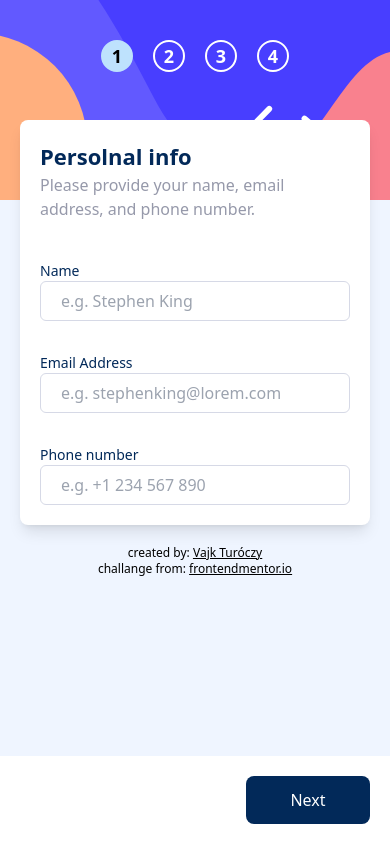
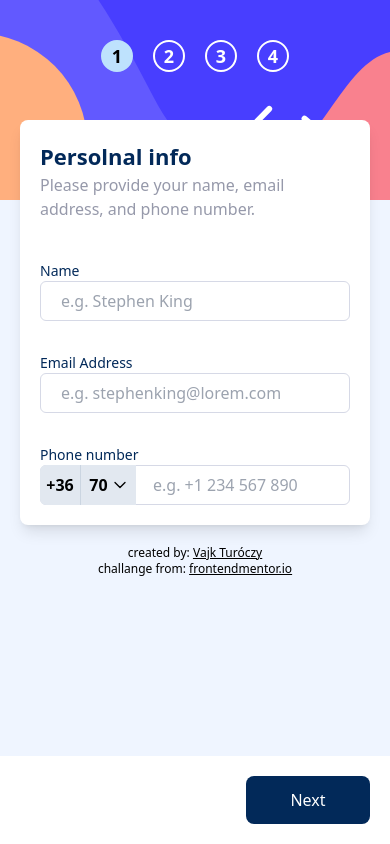
Before and after one commit to Vajk93/multi-step-form, an Angular app: page / in a window 390 px wide. Built offline with nearby package versions, Linux system fonts and the light colour scheme.

Commit message:
[FIX] added mobile phone strict validations and remove navigation after submit order

```diff
--- a/src/app/components/forms/step-1/step-1.component.html
+++ b/src/app/components/forms/step-1/step-1.component.html
@@ -22,17 +22,33 @@
 
             </div>
             <input formControlName="email" type="email" id="email" placeholder="e.g. stephenking@lorem.com"
-            [ngClass]="isSubmitClicked && form.get('email')?.hasError('required') ? 'border-red-500' : 'border-[#D6D9E6]'">
+                [ngClass]="isSubmitClicked && form.get('email')?.hasError('required') ? 'border-red-500' : 'border-[#D6D9E6]'">
         </div>
 
-        <div class="my-form mt-8">
+        <div class="my-form mt-8 relative">
             <div class="flex justify-between">
                 <label for="phone">Phone number</label>
                 <span *ngIf="isSubmitClicked && form.get('phone')?.hasError('required')" class="text-sm text-red-500 font-bold">Enter phone number</span>
+                <span *ngIf="isSubmitClicked && form.get('phone')?.hasError('minlength')" class="text-sm text-red-500 font-bold">Enter at least 7 digits</span>
+                <span *ngIf="isSubmitClicked && form.get('phone')?.hasError('maxlength')" class="text-sm text-red-500 font-bold">Enter only 7 digits</span>
             </div>
-            <input formControlName="phone" type="text" id="phone" placeholder="e.g. +1 234 567 890"
-            [ngClass]="isSubmitClicked && form.get('phone')?.hasError('required') ? 'border-red-500' : 'border-[#D6D9E6]'">
-        </div>
+            <input formControlName="phone" type="tel" pattern="[0-9]*" id="phone" placeholder="e.g. +1 234 567 890" (input)="validateNumberInput($event)"
+                class="!pl-28 lg:!pl-[120px]"
+                [ngClass]="isSubmitClicked && form.get('phone')?.hasError('required') ? 'border-red-500' : 'border-[#D6D9E6]'">
+            <div class="absolute left-0 bottom-0 h-10 lg:h-[52px] w-10 lg:w-[52px] bg-slate-200 rounded-l-md flex justify-center items-center font-bold select-none">
+                +36
+            </div>
+            <div (click)="isMobileOptionsOpen = !isMobileOptionsOpen" class="absolute left-10 lg:left-[52px] bottom-0 h-10 lg:h-[52px] w-14 lg:w-[60px] bg-slate-200 border-l-[1px] border-slate-300 flex justify-center items-center gap-1 cursor-pointer font-bold">
+                {{selectedPhoneElohivo}}
+                <svg [ngClass]="isMobileOptionsOpen ? 'rotate-[180deg]' : ''" class="size-4 transition-all" xmlns="http://www.w3.org/2000/svg" fill="none" viewBox="0 0 24 24" stroke-width="2" stroke="currentColor"><path stroke-linecap="round" stroke-linejoin="round" d="m19.5 8.25-7.5 7.5-7.5-7.5" /></svg>
+            </div>
+            <div *ngIf="isMobileOptionsOpen"
+                class="absolute top-[60px] left-10 lg:left-[52px] lg:top-[80px] w-14 lg:w-[60px] h-[100px] bg-white shadow rounded-b-md border-[1px] border-slate-300 border-t-0 flex flex-col items-center justify-around cursor-pointer select-none">
+                <p (click)="selectPhoneElohivo(20)" class="lg:hover:bg-slate-200 w-full h-full flex items-center justify-center">20</p>
+                <p (click)="selectPhoneElohivo(30)" class="lg:hover:bg-slate-200 w-full h-full flex items-center justify-center">30</p>
+                <p (click)="selectPhoneElohivo(70)" class="lg:hover:bg-slate-200 w-full h-full flex items-center justify-center">70</p>
+            </div>
+            </div>
     </div>
 
     <!-- !stepper buttons for desktop: -->
--- a/src/app/components/forms/step-1/step-1.component.ts
+++ b/src/app/components/forms/step-1/step-1.component.ts
@@ -12,12 +12,14 @@ export class Step1Component implements OnInit {
 
 	protected form: FormGroup;
 	protected isSubmitClicked:boolean = false;
+	protected isMobileOptionsOpen:boolean = false;
+	protected selectedPhoneElohivo:number = 70
 
 	constructor(private stepperService: StepperService, private fb: FormBuilder, private orderService: OrderService){
 		this.form = this.fb.group({
 			name: ['', Validators.required],
 			email: ['', [Validators.required, Validators.email]],
-			phone: ['', [Validators.required]],
+			phone: ['', [Validators.required, Validators.minLength(7), Validators.maxLength(7)]],
 		});
 	}
 
@@ -28,6 +30,16 @@ export class Step1Component implements OnInit {
 			email: _order.email,
 			phone: _order.phone,
 		});
+	}
+
+	protected selectPhoneElohivo(value:number){
+		this.selectedPhoneElohivo = value;
+		this.isMobileOptionsOpen = false
+	}
+
+	protected validateNumberInput(event: any): void {
+		const _input = event.target as HTMLInputElement;
+		_input.value = _input.value.replace(/[^0-9]/g, '');//only numbers
 	}
 
 	protected onSubmit():void {
--- a/src/app/components/forms/step-4/step-4.component.html
+++ b/src/app/components/forms/step-4/step-4.component.html
@@ -57,7 +57,7 @@
 
 
 <!-- !stepper for mobile view: -->
-<div class="fixed bottom-0 left-0 right-0 p-5 bg-white flex lg:hidden justify-between">
+<div *ngIf="!isOrderComfirmed"  class="fixed bottom-0 left-0 right-0 p-5 bg-white flex lg:hidden justify-between">
     <button (click)="prev()" class="text-my-grey text-[16px] h-[48px] font-medium">Go Back</button>
     <button (click)="submit()" class="text-[16px] h-[48px] w-[124px] bg-my-purple text-white font-medium rounded-[8px]">Confirm</button>
 </div>
```
